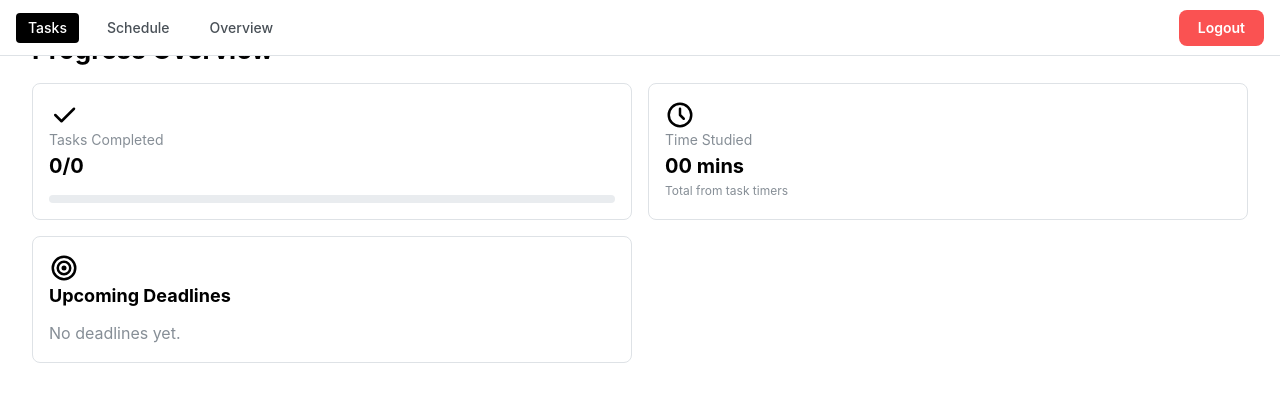
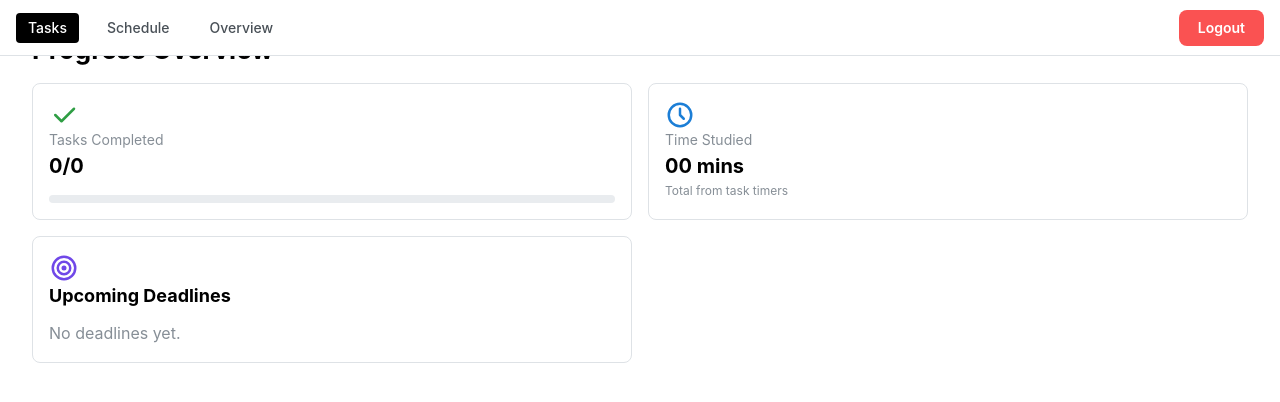
Before and after one commit to mishelld/study-buddy, a React (Vite) app in the folder study-buddy/: page /overview in a window 1280 px wide. Shown: the top 402 px of the page. Built offline with nearby package versions, Linux system fonts and the light colour scheme.

Commit message:
added some colors for the icons

```diff
--- a/study-buddy/src/pages/OverViewPage.jsx
+++ b/study-buddy/src/pages/OverViewPage.jsx
@@ -75,21 +75,21 @@ export default function OverViewPage() {
             <SimpleGrid cols={{ base: 1, sm: 2 }} spacing="md">
 
                 <Card withBorder radius="md" p="md">
-                    <IconCheck size={30} />
+                    <IconCheck size={30} color="#2f9e44" />
                     <Text c="dimmed" size="sm">Tasks Completed</Text>
                     <Text fw={700} size="xl">{completedTasks}/{numOfAllTasks}</Text>
                     <Progress value={completedTasksPortion} mt="sm" />
                 </Card>
 
                 <Card withBorder radius="md" p="md">
-                    <IconClock size={30} />
+                    <IconClock size={30} bg="#E7F5FF" color="#1C7ED6" />
                     <Text c="dimmed" size="sm">Time Studied</Text>
                     <Text fw={700} size="xl">{formatTotalStudyTime(totalStudySeconds)}</Text>
                     <Text c="dimmed" size="xs">Total from task timers</Text>
                 </Card>
 
                 <Card withBorder radius="md" p="md">
-                    <IconTarget size={30} />
+                    <IconTarget size={30} bg="#F3F0FF" color="#7048E8" />
                     <Title order={4} mb="sm">Upcoming Deadlines</Title>
                     {upcoming.length === 0
                         ? <Text c="dimmed">No deadlines yet.</Text>
```
